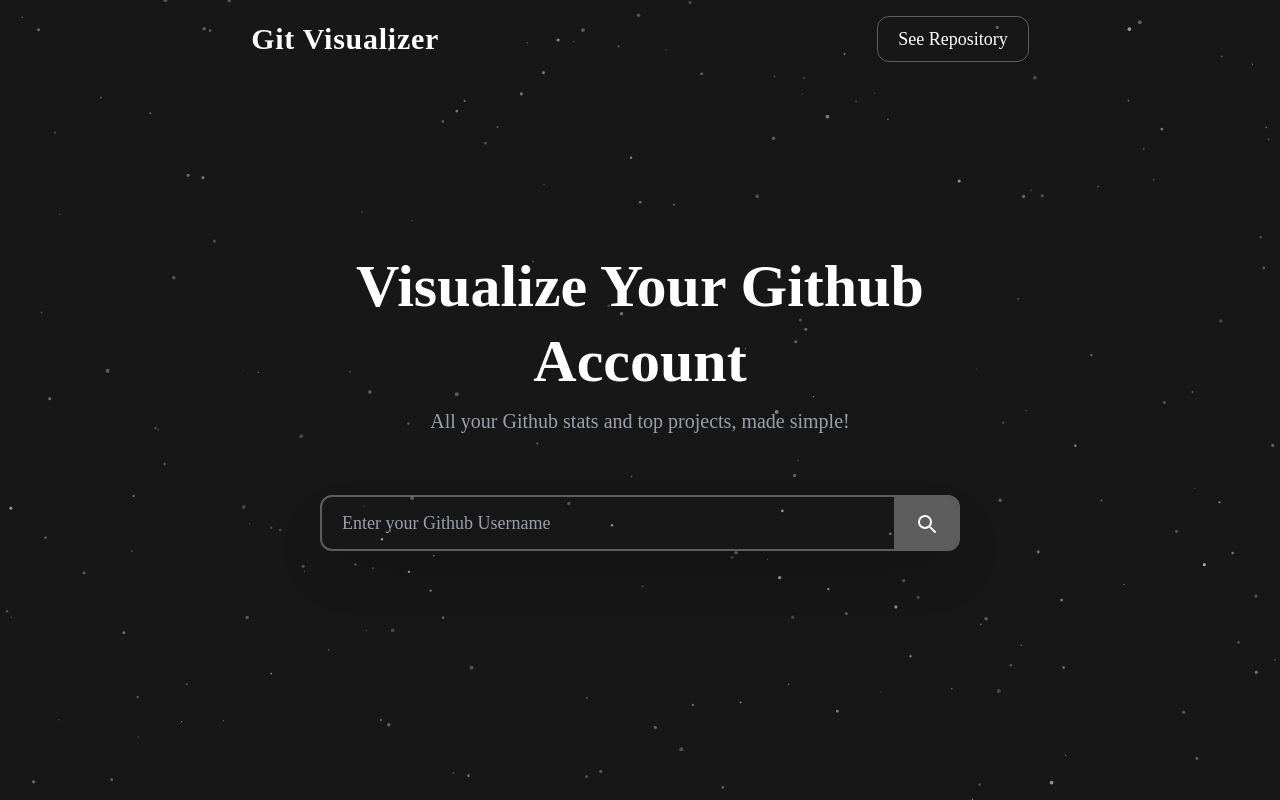
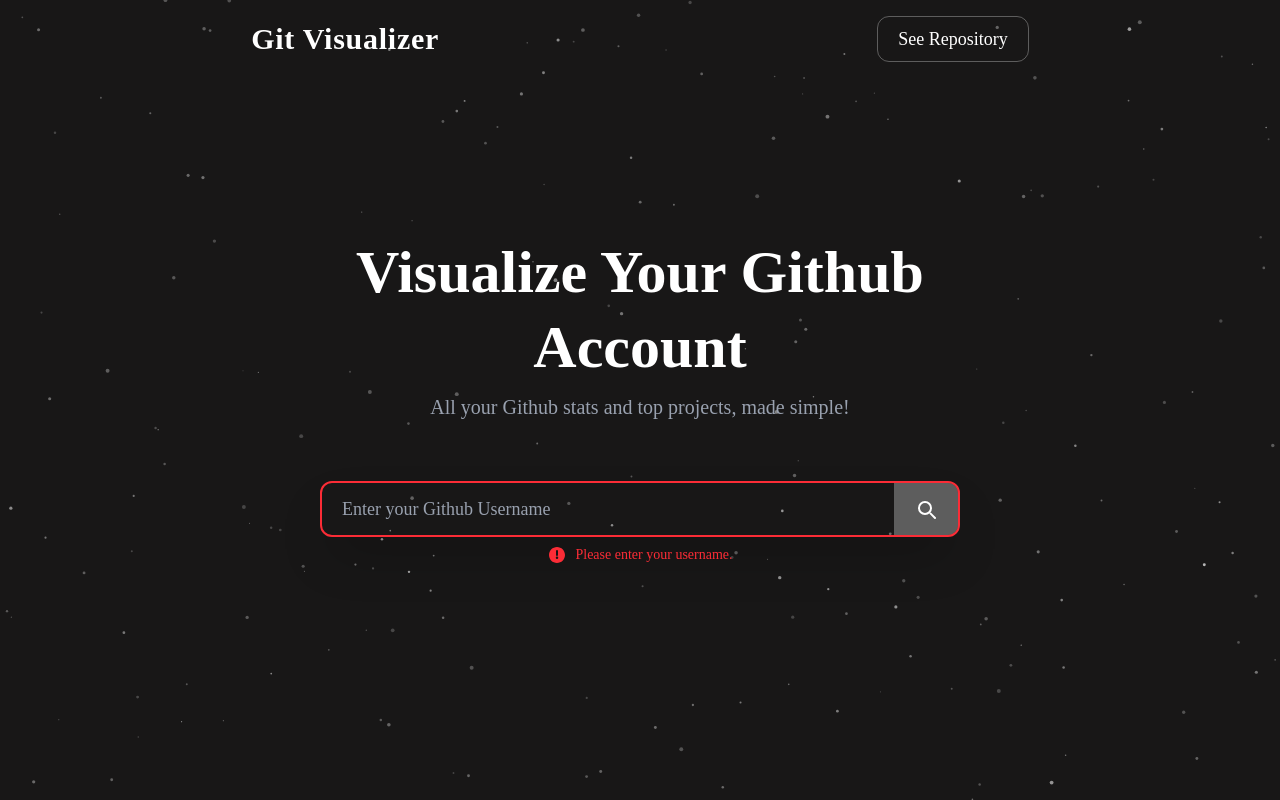
Before and after one commit to Charaf3334/Github-Visualizer, a React (Vite) app in the folder frontend/: page / in a window 1280 px wide. Both pictures are taken after a click on the button 926 px from the left and 523 px from the top of the page. Built offline with nearby package versions, Linux system fonts and the light colour scheme; a web font is replaced by a local one.

Commit message:
Added error when username input is empty

```diff
--- a/frontend/src/pages/Home.tsx
+++ b/frontend/src/pages/Home.tsx
@@ -1,6 +1,24 @@
 import Navbar from '../components/Navbar'
+import { useState } from 'react'
 
 const Home = () => {
+
+  const [username, setUsername] = useState('')
+  const [isEmpty, setIsEmpty] = useState(false)
+
+  const onchangeHandle = (e: React.ChangeEvent<HTMLInputElement>) => {
+    setUsername(e.target.value)
+    setIsEmpty(false)
+  }
+
+  const handleSearch = () => {
+    if (username.trim() === '')
+      setIsEmpty(true)
+    else
+      setIsEmpty(false)
+    // send the username as a GET request to backend: /users/{username}
+  }
+
   return (
     <div className="relative min-h-screen">
       <Navbar />
@@ -11,13 +29,17 @@
           <p className="text-gray-400 text-lg md:text-xl mt-2">
             All your Github stats and top projects, made simple!
           </p>
-          <div className="flex w-full mt-15 border-2 border-white/30 rounded-xl overflow-hidden hover:shadow-xl transition-shadow duration-300 shadow-2xl">
+          <div className={`flex w-full mt-15 border-2 ${isEmpty ? 'border-red-500' : 'border-white/30'} rounded-xl overflow-hidden hover:shadow-xl transition-shadow duration-300 shadow-2xl`}>
             <input
               type="text"
+              value={username}
+              onChange={onchangeHandle}
               placeholder="Enter your Github Username"
               className="flex-1 px-5 py-3 text-white text-base md:text-lg placeholder:text-gray-400 outline-none bg-transparent"
             />
-            <button className="px-5 py-3 bg-white/30 hover:bg-white/35 transition-colors duration-300 text-white flex items-center justify-center cursor-pointer">
+            <button className="px-5 py-3 bg-white/30 hover:bg-white/35 transition-colors duration-300 text-white flex items-center justify-center cursor-pointer"
+              onClick={handleSearch}
+            >
               <svg
                 xmlns="http://www.w3.org/2000/svg"
                 className="h-5 w-5 md:h-6 md:w-6"
@@ -34,6 +56,23 @@
               </svg>
             </button>
           </div>
+          {isEmpty && (
+            <div className="flex items-center gap-2 text-red-500 mt-2">
+              <svg
+                xmlns="http://www.w3.org/2000/svg"
+                className="h-5 w-5"
+                viewBox="0 0 20 20"
+                fill="currentColor"
+              >
+                <path
+                  fillRule="evenodd"
+                  d="M18 10c0 4.418-3.582 8-8 8s-8-3.582-8-8 3.582-8 8-8 8 3.582 8 8zm-9-4a1 1 0 112 0v4a1 1 0 11-2 0V6zm1 8a1.25 1.25 0 100-2.5 1.25 1.25 0 000 2.5z"
+                  clipRule="evenodd"
+                />
+              </svg>
+              <p className="text-sm">Please enter your username.</p>
+            </div>
+          )}
         </div>
     </div>
   )
--- a/frontend/src/pages/NotFound.tsx
+++ b/frontend/src/pages/NotFound.tsx
@@ -2,6 +2,7 @@
 import Navbar from '../components/Navbar'
 
 const NotFound = () => {
+
   const navigate = useNavigate()
 
   return (
```
